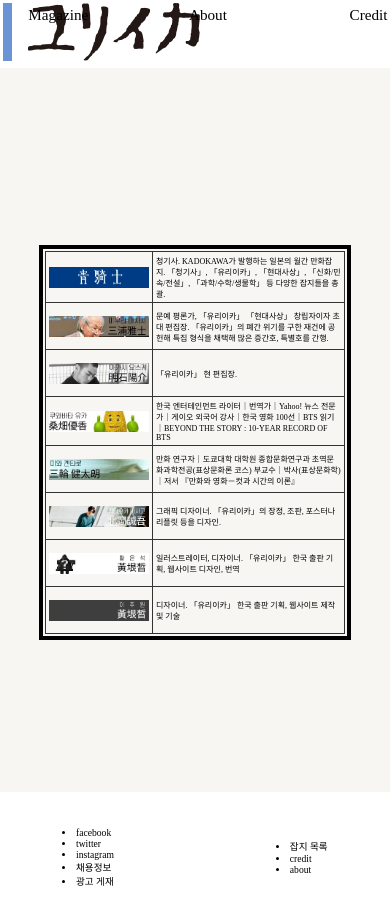
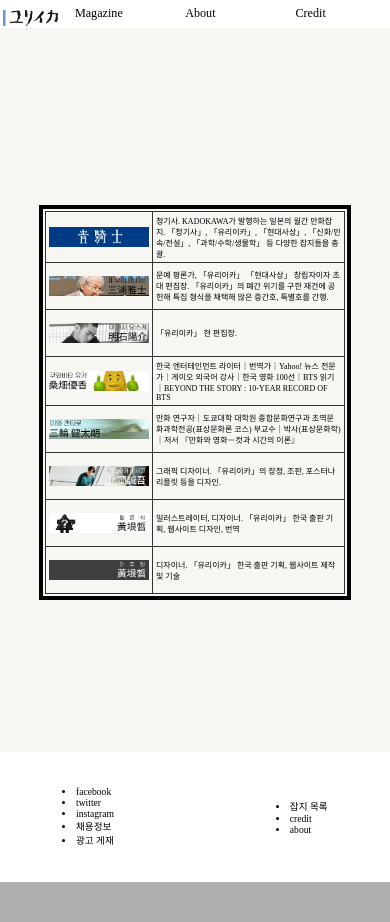
Before and after one commit to juuuuuuuwon/creditPage, a plain HTML site: page index.html in a window 390 px wide. After the commit the page ends 882 px from the top, so only its background shows below. Drawn offline with Linux system fonts and the light colour scheme; a web font is replaced by a local one.

Commit message:
Refactor CSS styles and media queries

```diff
--- a/myStyle.css
+++ b/myStyle.css
@@ -132,10 +132,6 @@ body{
 
 .bg-white{background-color: white;}
 
-.imgSize{
-    width:6rem;
-    height:100%;
-}
 
 a{
     color: black;
@@ -143,12 +139,12 @@ a{
 }
 
 .menu{
+
     list-style: none;
 
     font-family: 'Escoredream';
     font-weight: 200;
     font-size: 1.2rem;
-
 }
 
 .text-title{
@@ -213,6 +209,15 @@ footer p{padding: 5px 6px;}
     font-family: 'BonmyeongjoSourceHanSerif';
     font-weight: 200;
     font-size: 0.8rem;
+}
+
+.imgsizeBox{
+    width: 100%;
+}
+
+.imgsize{
+    width: 100%;
+    object-fit: contain;
 }
 
 
@@ -285,10 +290,6 @@ footer p{padding: 5px 6px;}
 
     .bg-white{background-color: white;}
 
-    .imgSize{
-        width:4.5rem;
-        height:100%;
-    }
 
     a{
         color: black;
@@ -301,7 +302,7 @@ footer p{padding: 5px 6px;}
 
         font-family: 'Escoredream';
         font-weight: 200;
-        font-size: 0.95rem;
+        font-size: 0.76rem;
 
     }
 
@@ -374,5 +375,30 @@ footer p{padding: 5px 6px;}
     }
 
 
+    .logo-pc .col1{ width: 18%; }
+    .logo-pc .col2{width: 28%;}
+
+    .mov-down9{
+
+    position: absolute;
+    top:10px;
+    }
+
+    .imgsizeBox{
+        width: 100%;
+    }
+
+    .imgsize{
+        width: 110%;
+        object-fit: contain;
+    }
+
+    .imglogo{
+        width: 14%;
+        object-fit: contain;
+    }
+
+
+
 
 }
```
